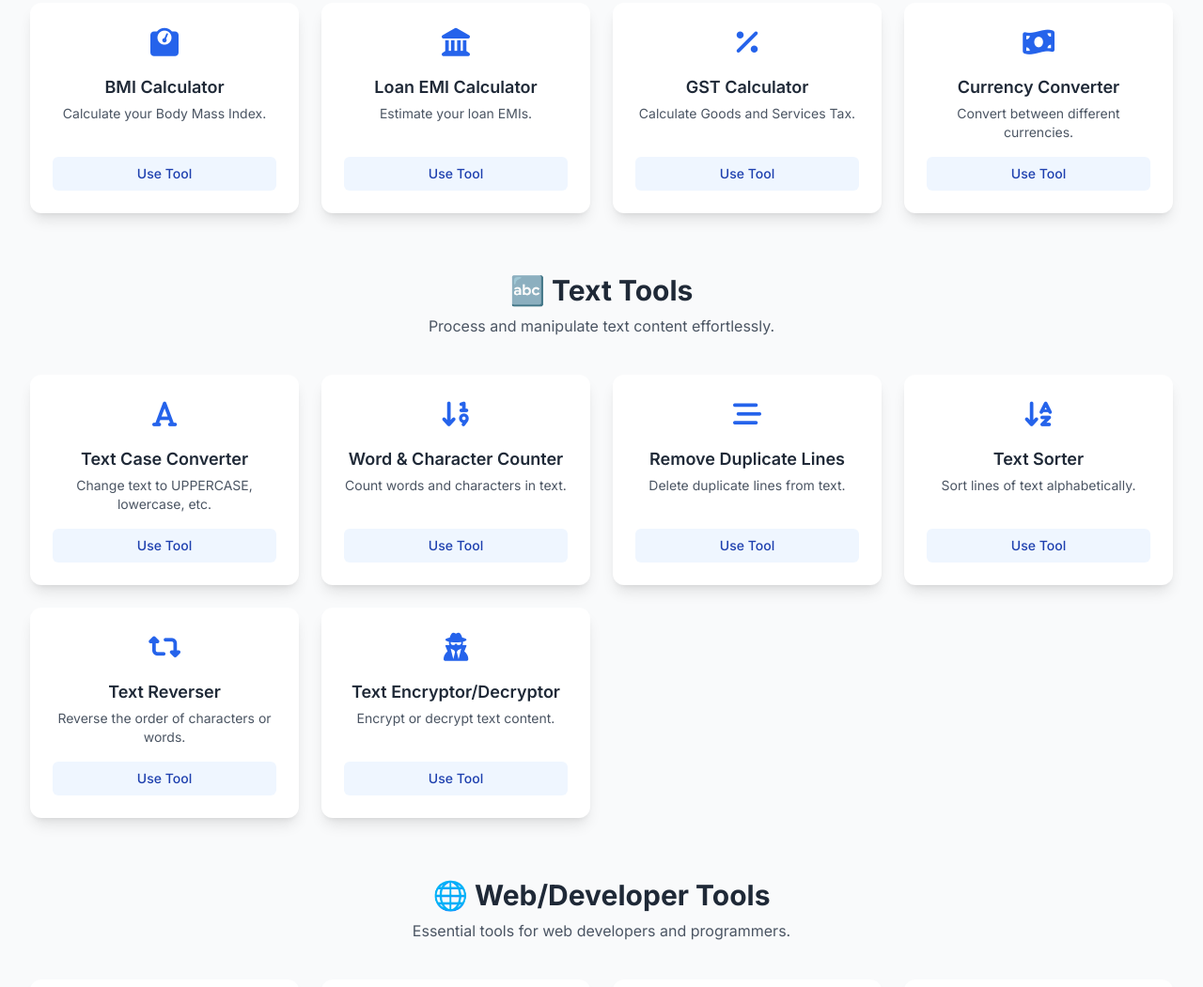
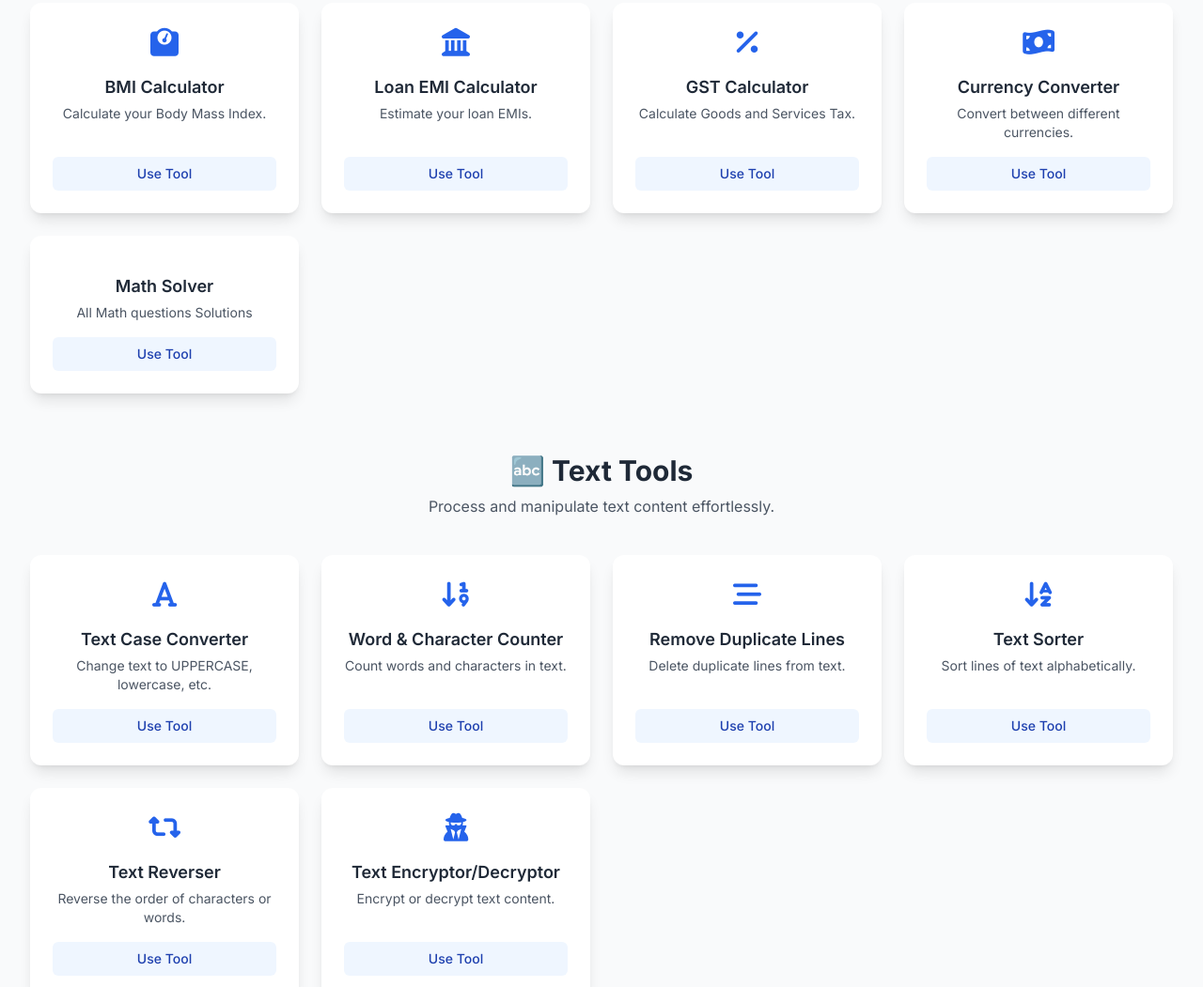
Before and after one commit to basantraj123/Tool-Box, a plain HTML site: page index.html in a window 1280 px wide. Shown: the part 2397-3448 px from the top of the page at 94% size. Drawn offline with nearby package versions, Linux system fonts and the light colour scheme.

Commit message:
Update index.html

```diff
--- a/index.html
+++ b/index.html
@@ -280,6 +280,12 @@
                         <p class="text-sm text-gray-600 mb-4 flex-grow">Convert between different currencies.</p>
                         <a href="Currency-Converter.html" class="mt-auto bg-accent-blue text-accent-blue-text hover:bg-accent-blue-hover font-medium py-2 px-5 rounded-md text-sm w-full transition duration-150">Use Tool</a>
                     </div>
+                   <div class="tool-item tool-card bg-white p-6 rounded-xl shadow-lg flex flex-col items-center text-center">
+                        <i class="fas fa-math-sign text-3xl text-primary-blue mb-4"></i>
+                        <h3 class="text-lg font-semibold text-gray-800 mb-1">Math Solver</h3>
+                        <p class="text-sm text-gray-600 mb-4 flex-grow">All Math questions Solutions</p>
+                        <a href="Math-Solver.html" class="mt-auto bg-accent-blue text-accent-blue-text hover:bg-accent-blue-hover font-medium py-2 px-5 rounded-md text-sm w-full transition duration-150">Use Tool</a>
+                    </div>
                 </div>
             </section>
 
```
